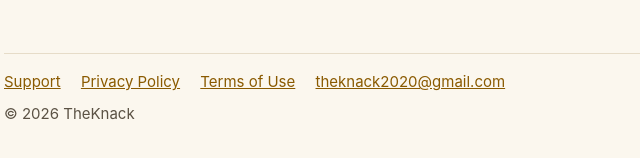
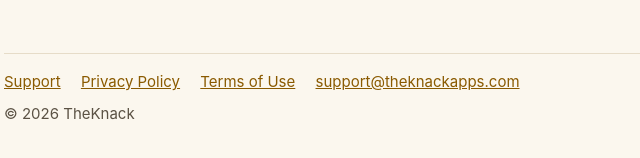
Before and after one commit to theknack2020-sketch/dbmeter-privacy, a plain HTML site: page index.html in a window 1280 px wide. Shown: the part 2167-2325 px from the top of the page, 312-952 px from the left. Drawn offline with Linux system fonts and the light colour scheme.

Commit message:
dB Meter product page: support@theknackapps.com as the contact address
The footer link's text and mailto: the only change on the page.

Co-Authored-By: Claude Opus 5.5 <noreply@anthropic.com>

```diff
--- a/index.html
+++ b/index.html
@@ -136,7 +136,7 @@
     <a href="support/">Support</a>
     <a href="privacy/">Privacy Policy</a>
     <a href="terms/">Terms of Use</a>
-    <a href="mailto:theknack2020@gmail.com">theknack2020@gmail.com</a>
+    <a href="mailto:support@theknackapps.com">support@theknackapps.com</a>
     <div>&copy; 2026 TheKnack</div>
   </footer>
 </main>
```
